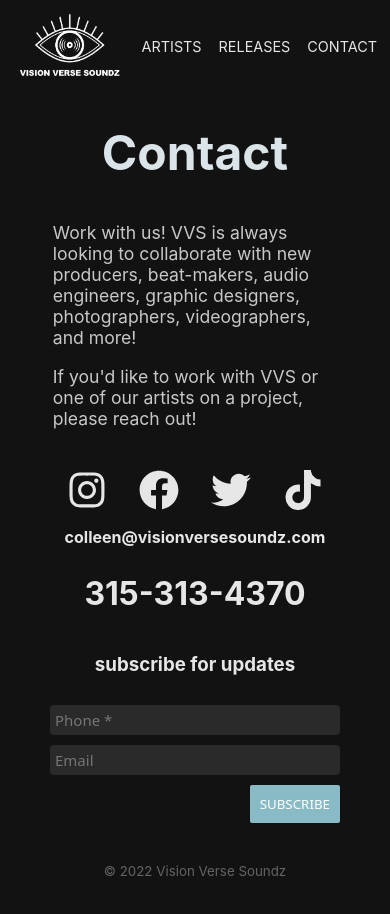
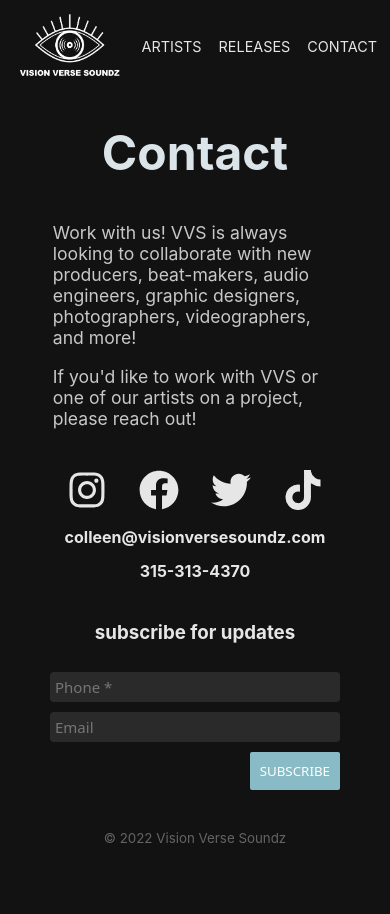
Before and after one commit to jasoncassella/vision-verse-soundz, a Next.js app: page /contact in a window 390 px wide. Shown: the top 914 px of the page. After the commit the page ends 884 px from the top, so only its background shows below. Built offline with nearby package versions, Linux system fonts and the light colour scheme.

Commit message:
shrink phone # along with email on small screens

```diff
--- a/styles/globals.css
+++ b/styles/globals.css
@@ -260,13 +260,15 @@ button {
 }
 
 @media screen and (max-width: 570px) {
-  .contact #email {
+  .contact #email,
+  .contact #phone {
     font-size: 1.5rem;
   }
 }
 
 @media screen and (max-width: 475px) {
-  .contact #email {
+  .contact #email,
+  .contact #phone {
     font-size: 1.2rem;
   }
 }
@@ -280,7 +282,8 @@ button {
     font-size: 0.9rem;
   }
 
-  .contact #email {
+  .contact #email,
+  .contact #phone {
     font-size: 1rem;
   }
 
```
